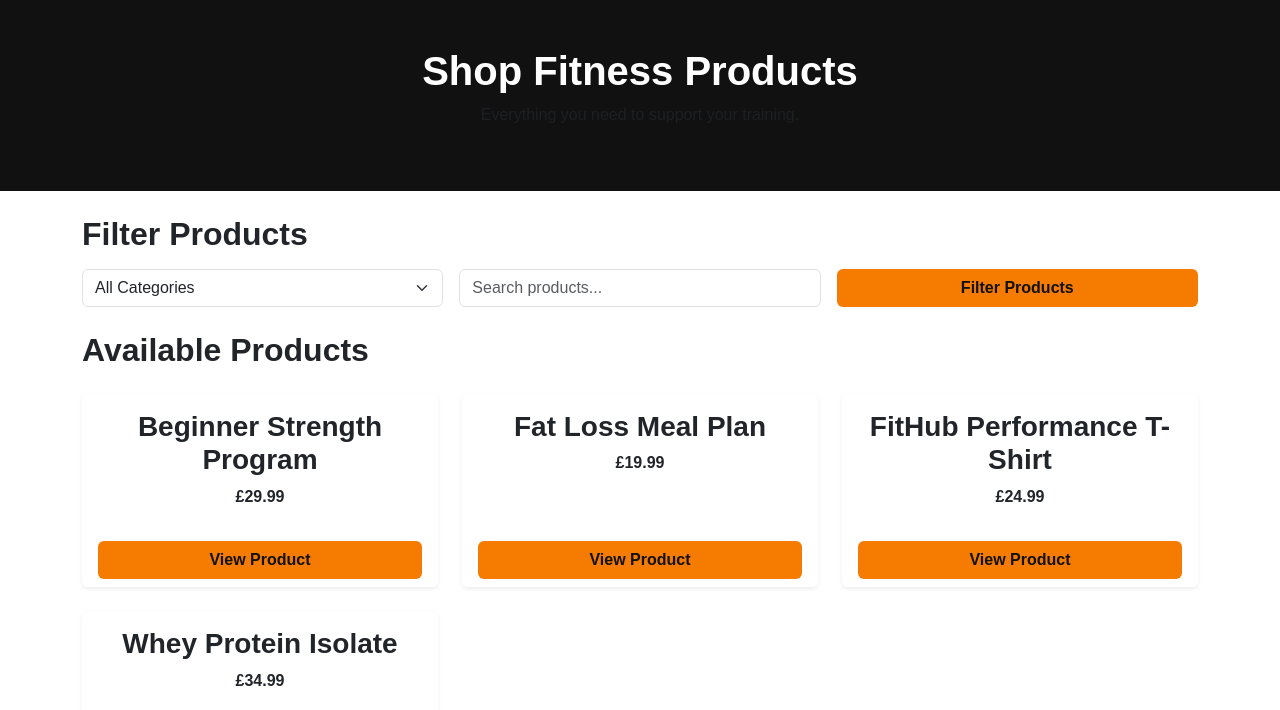
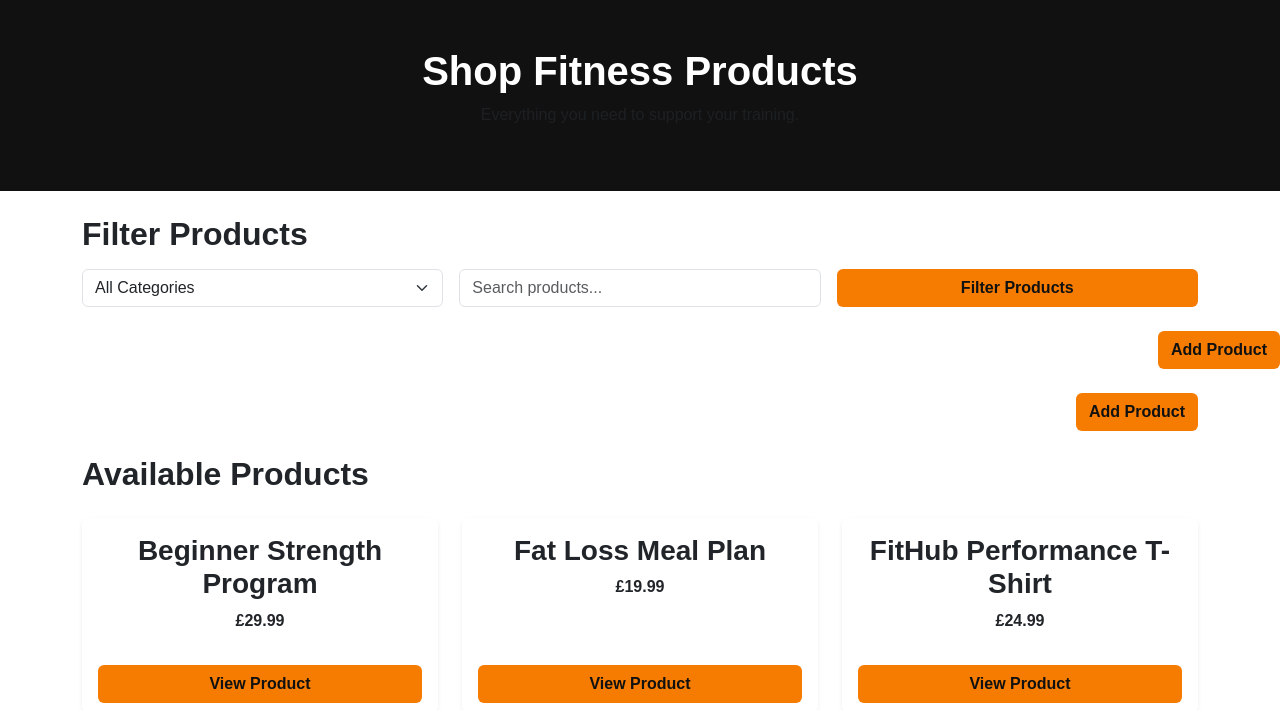
Before and after one commit to Tafari-K/fithub, a Django app: page /products/ in a window 1280 px wide. Shown: the part 57-767 px from the top of the page. Run offline with Django 5.2, Linux system fonts and the light colour scheme; a user stored in the database is signed in; data comes from the database, SQL or seed files in the repository; some libraries are stand-ins or nearby versions.

Commit message:
Add styled verification pages and product CRUD

```diff
--- a/products/templates/products/product_list.html
+++ b/products/templates/products/product_list.html
@@ -43,8 +43,22 @@
     </form>
 </section>
 
-<!-- PRODUCTS -->
+{% if request.user.is_staff %}
+    <div class="text-end mb-4">
+        <a href="{% url 'add_product' %}" class="btn btn-orange">
+            Add Product
+        </a>
+    </div>
+{% endif %}
+
 <section class="container pb-5">
+    {% if request.user.is_staff %}
+    <div class="text-end mb-4">
+        <a href="{% url 'add_product' %}" class="btn btn-orange">
+            Add Product
+        </a>
+    </div>
+    {% endif %}
     <h2 class="fw-bold mb-4">Available Products</h2>
 
     <div class="row g-4">
--- a/products/urls.py
+++ b/products/urls.py
@@ -1,7 +1,16 @@
 from django.urls import path
-from .views import ProductListView, ProductDetailView
+from .views import (
+    ProductListView,
+    ProductDetailView,
+    add_product,
+    edit_product,
+    delete_product,
+)
 
 urlpatterns = [
     path('', ProductListView.as_view(), name='product_list'),
+    path('add/', add_product, name='add_product'),
     path('<int:pk>/', ProductDetailView.as_view(), name='product_detail'),
+    path('<int:pk>/edit/', edit_product, name='edit_product'),
+    path('<int:pk>/delete/', delete_product, name='delete_product'),
 ]
--- a/products/views.py
+++ b/products/views.py
@@ -1,6 +1,10 @@
 from django.db.models import Q
 from django.shortcuts import render, get_object_or_404
 from django.views.generic import ListView, DetailView
+from django.contrib import messages
+from django.contrib.admin.views.decorators import staff_member_required
+from django.shortcuts import render, get_object_or_404, redirect
+from .forms import ProductForm
 
 from .models import Product, Category
 
@@ -64,3 +68,55 @@ class ProductDetailView(DetailView):
     model = Product
     template_name = "products/product_detail.html"
     context_object_name = "product"
+
+
+@staff_member_required
+def add_product(request):
+    if request.method == "POST":
+        form = ProductForm(request.POST, request.FILES)
+        if form.is_valid():
+            product = form.save()
+            messages.success(request, "Product added successfully.")
+            return redirect("product_detail", pk=product.pk)
+    else:
+        form = ProductForm()
+
+    return render(request, "products/product_form.html", {
+        "form": form,
+        "title": "Add Product",
+        "button_text": "Add Product",
+    })
+
+
+@staff_member_required
+def edit_product(request, pk):
+    product = get_object_or_404(Product, pk=pk)
+
+    if request.method == "POST":
+        form = ProductForm(request.POST, request.FILES, instance=product)
+        if form.is_valid():
+            form.save()
+            messages.success(request, "Product updated successfully.")
+            return redirect("product_detail", pk=product.pk)
+    else:
+        form = ProductForm(instance=product)
+
+    return render(request, "products/product_form.html", {
+        "form": form,
+        "title": "Edit Product",
+        "button_text": "Update Product",
+    })
+
+
+@staff_member_required
+def delete_product(request, pk):
+    product = get_object_or_404(Product, pk=pk)
+
+    if request.method == "POST":
+        product.delete()
+        messages.success(request, "Product deleted successfully.")
+        return redirect("product_list")
+
+    return render(request, "products/product_confirm_delete.html", {
+        "product": product,
+    })
```
Also changed, not shown: products/forms.py (added, +16 -0 lines), products/templates/products/product_confirm_delete.html (added, +30 -0 lines), products/templates/products/product_detail.html (+13 -4 lines), products/templates/products/product_form.html (added, +27 -0 lines), README.md, image.png (added), 1 other file.
